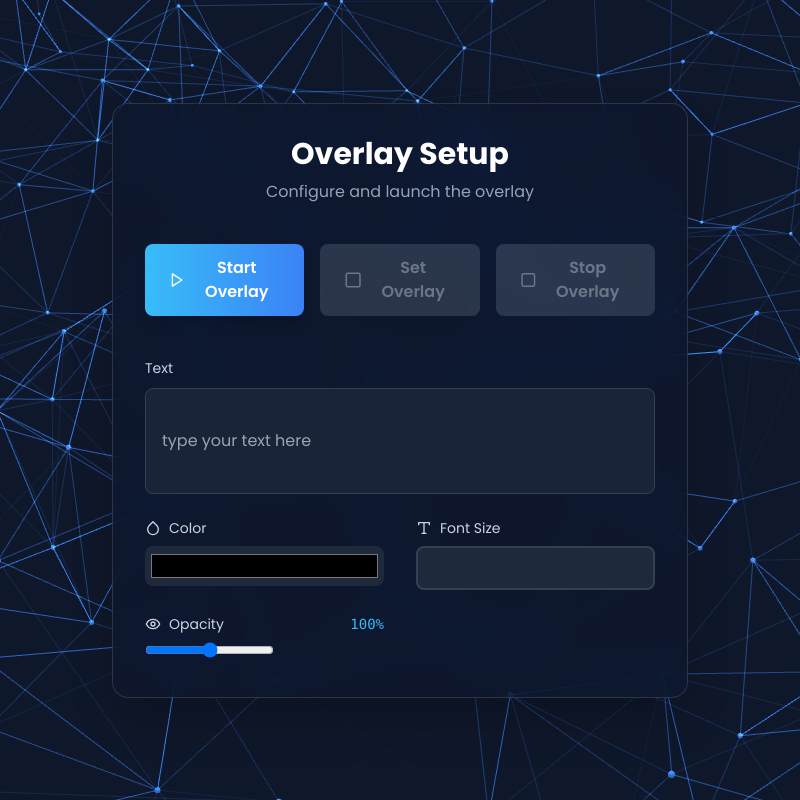
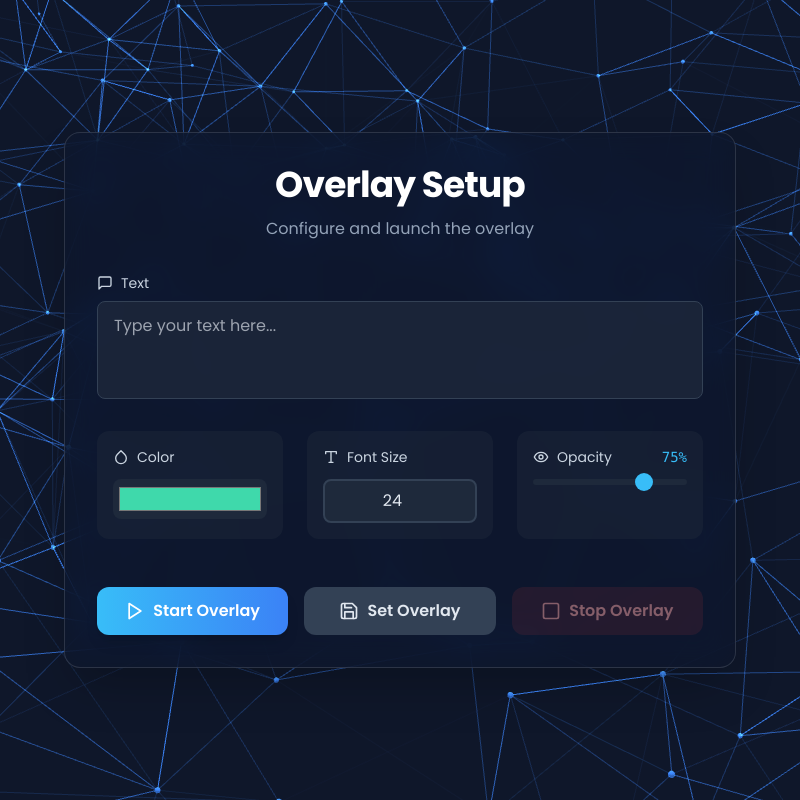
Before and after one commit to guan4tou2/desktop-captions, an Electron app: page index.html in a window 800 px wide. Drawn offline with nearby package versions, Linux system fonts and the light colour scheme; files that its build step writes are made by us from their sources; animation ran at ten frames a second.

Commit message:
fix: show text feature

```diff
--- a/desktop-captions/index.html
+++ b/index.html
@@ -45,6 +45,51 @@
       .btn-primary {
         background-image: linear-gradient(to right, #38bdf8, #3b82f6);
       }
+
+      .control-panel {
+        transition: all 0.3s ease;
+      }
+
+      .control-panel:hover {
+        transform: translateY(-2px);
+      }
+
+      input[type="range"] {
+        width: 100%;
+        height: 6px;
+        background: #1e293b;
+        border-radius: 5px;
+        outline: none;
+        -webkit-appearance: none;
+      }
+
+      input[type="range"]::-webkit-slider-thumb {
+        -webkit-appearance: none;
+        width: 18px;
+        height: 18px;
+        background: #38bdf8;
+        border-radius: 50%;
+        cursor: pointer;
+        transition: all 0.3s ease;
+      }
+
+      input[type="range"]::-webkit-slider-thumb:hover {
+        transform: scale(1.1);
+      }
+
+      .animate-pulse-slow {
+        animation: pulse 3s cubic-bezier(0.4, 0, 0.6, 1) infinite;
+      }
+
+      @keyframes pulse {
+        0%,
+        100% {
+          opacity: 1;
+        }
+        50% {
+          opacity: 0.8;
+        }
+      }
     </style>
   </head>
 
@@ -57,24 +102,28 @@
       class="relative min-h-screen flex items-center justify-center p-4 z-10"
     >
       <div
-        class="glass-effect w-full max-w-xl p-8 rounded-2xl shadow-2xl space-y-10"
+        class="glass-effect w-full max-w-2xl p-8 rounded-2xl shadow-2xl space-y-8"
       >
         <!-- Header -->
-        <div class="text-center">
-          <h1 class="text-3xl font-bold text-white">Overlay Setup</h1>
-          <p class="text-slate-400 mt-2">Configure and launch the overlay</p>
+        <div class="text-center space-y-3">
+          <h1 class="text-4xl font-bold text-white tracking-tight">
+            Overlay Setup
+          </h1>
+          <p class="text-slate-400">Configure and launch the overlay</p>
         </div>
 
-                <!-- Action Buttons -->
-        <div class="flex flex-col sm:flex-row gap-4">
-          <button
-            id="start-button"
-            class="w-full btn-primary text-white font-semibold py-3 px-6 rounded-lg shadow-lg hover:shadow-sky-500/50 transform hover:-translate-y-0.5 transition-all duration-300 flex items-center justify-center gap-2"
+        <!-- Form -->
+        <div class="space-y-8">
+          <!-- Text Input -->
+          <div class="space-y-2">
+            <label
+              for="captions-input"
+              class="text-sm font-medium text-slate-300 flex items-center gap-2"
             >
               <svg
                 xmlns="http://www.w3.org/2000/svg"
-              width="20"
-              height="20"
+                width="16"
+                height="16"
                 viewBox="0 0 24 24"
                 fill="none"
                 stroke="currentColor"
@@ -82,69 +131,24 @@
                 stroke-linecap="round"
                 stroke-linejoin="round"
               >
-              <polygon points="5 3 19 12 5 21 5 3"></polygon>
+                <path
+                  d="M21 15a2 2 0 0 1-2 2H7l-4 4V5a2 2 0 0 1 2-2h14a2 2 0 0 1 2 2z"
+                ></path>
               </svg>
-            <span>Start Overlay</span>
-          </button>
-          <button
-            id="stop-button"
-            disabled
-            class="w-full bg-slate-600 text-slate-300 font-semibold py-3 px-6 rounded-lg transition-all duration-300 disabled:opacity-50 disabled:cursor-not-allowed flex items-center justify-center gap-2"
-          >
-            <svg
-              xmlns="http://www.w3.org/2000/svg"
-              width="20"
-              height="20"
-              viewBox="0 0 24 24"
-              fill="none"
-              stroke="currentColor"
-              stroke-width="2"
-              stroke-linecap="round"
-              stroke-linejoin="round"
-            >
-              <rect x="3" y="3" width="18" height="18" rx="2" ry="2"></rect>
-            </svg>
-            <span>Set Overlay</span>
-          </button>
-          <button
-            id="stop-button"
-            disabled
-            class="w-full bg-slate-600 text-slate-300 font-semibold py-3 px-6 rounded-lg transition-all duration-300 disabled:opacity-50 disabled:cursor-not-allowed flex items-center justify-center gap-2"
-          >
-            <svg
-              xmlns="http://www.w3.org/2000/svg"
-              width="20"
-              height="20"
-              viewBox="0 0 24 24"
-              fill="none"
-              stroke="currentColor"
-              stroke-width="2"
-              stroke-linecap="round"
-              stroke-linejoin="round"
-            >
-              <rect x="3" y="3" width="18" height="18" rx="2" ry="2"></rect>
-            </svg>
-            <span>Stop Overlay</span>
-          </button>
+              Text
+            </label>
+            <textarea
+              id="captions-input"
+              class="form-input mt-1 block w-full rounded-lg px-4 py-3 resize-none"
+              placeholder="Type your text here..."
+              rows="3"
+            ></textarea>
           </div>
 
-        <!-- Form -->
-        <div class="space-y-6">
-          <div>
-            <label for="captions-input" class="text-sm font-medium text-slate-300"
-              >Text</label
-            >
-            <input
-              type="textarea"
-              id="captions-input"
-              class="form-input mt-2 block w-full rounded-lg px-4 py-10"
-              placeholder="type your text here"
-            />
-          </div>
-        <!-- Controls -->
-          <div class="mt-6 grid grid-cols-1 md:grid-cols-2 gap-x-8 gap-y-6">
+          <!-- Controls Grid -->
+          <div class="grid grid-cols-1 md:grid-cols-3 gap-6">
             <!-- Color control -->
-            <div id="colorControl" class="space-y-2">
+            <div class="control-panel bg-slate-800/50 p-4 rounded-xl space-y-3">
               <label
                 for="ColorInput"
                 class="text-sm font-medium text-slate-300 flex items-center gap-2"
@@ -167,11 +171,13 @@
               <input
                 type="color"
                 id="ColorInput"
+                value="#3fd9ab"
                 class="w-full h-10 p-1 bg-slate-800 border-slate-700 rounded-lg cursor-pointer"
               />
             </div>
+
             <!-- Font size control -->
-            <div id="fontSizeControl" class="space-y-2">
+            <div class="control-panel bg-slate-800/50 p-4 rounded-xl space-y-3">
               <label
                 for="SizeInput"
                 class="text-sm font-medium text-slate-300 flex items-center gap-2"
@@ -196,13 +202,13 @@
               <input
                 type="number"
                 id="SizeInput"
-                min="{{Options['FontSize'][1]}}"
-                max="{{Options['FontSize'][2]}}"
+                value="24"
                 class="w-full bg-slate-800 border-2 border-slate-700 rounded-lg p-2 text-center focus:ring-2 focus:ring-sky-400 focus:border-sky-400 transition-all duration-300"
               />
             </div>
+
             <!-- Opacity control -->
-            <div id="opacityControl" class="space-y-2">
+            <div class="control-panel bg-slate-800/50 p-4 rounded-xl space-y-3">
               <label
                 for="OpacityRange"
                 class="text-sm font-medium text-slate-300 flex items-center justify-between"
@@ -225,17 +231,85 @@
                   Opacity
                 </span>
                 <span id="opacityValue" class="font-mono text-sky-400"
-                  >100%</span
+                  >50%</span
                 >
               </label>
               <input
                 type="range"
                 id="OpacityRange"
-                min="{{Options['Opacity'][1]}}"
-                max="{{Options['Opacity'][2]}}"
+                min="0"
+                max="100"
                 step="1"
+                class="mt-2"
+                value="75"
               />
             </div>
+          </div>
+
+          <!-- Action Buttons -->
+          <div class="flex flex-col sm:flex-row gap-4 pt-4">
+            <button
+              id="start-button"
+              class="w-full btn-primary text-white font-semibold py-3 px-6 rounded-xl shadow-lg hover:shadow-sky-500/50 transform hover:-translate-y-0.5 transition-all duration-300 flex items-center justify-center gap-2"
+            >
+              <svg
+                xmlns="http://www.w3.org/2000/svg"
+                width="20"
+                height="20"
+                viewBox="0 0 24 24"
+                fill="none"
+                stroke="currentColor"
+                stroke-width="2"
+                stroke-linecap="round"
+                stroke-linejoin="round"
+              >
+                <polygon points="5 3 19 12 5 21 5 3"></polygon>
+              </svg>
+              <span>Start Overlay</span>
+            </button>
+            <button
+              id="set-button"
+              class="w-full bg-slate-700 hover:bg-slate-600 text-slate-200 font-semibold py-3 px-6 rounded-xl transition-all duration-300 flex items-center justify-center gap-2"
+            >
+              <svg
+                xmlns="http://www.w3.org/2000/svg"
+                width="20"
+                height="20"
+                viewBox="0 0 24 24"
+                fill="none"
+                stroke="currentColor"
+                stroke-width="2"
+                stroke-linecap="round"
+                stroke-linejoin="round"
+              >
+                <path
+                  d="M19 21H5a2 2 0 0 1-2-2V5a2 2 0 0 1 2-2h11l5 5v11a2 2 0 0 1-2 2z"
+                />
+                <polyline points="17 21 17 13 7 13 7 21" />
+                <polyline points="7 3 7 8 15 8" />
+              </svg>
+              <span>Set Overlay</span>
+            </button>
+            <button
+              id="stop-button"
+              disabled
+              class="w-full bg-red-500/20 text-red-300 font-semibold py-3 px-6 rounded-xl transition-all duration-300 disabled:opacity-50 disabled:cursor-not-allowed flex items-center justify-center gap-2 hover:bg-red-500/30"
+            >
+              <svg
+                xmlns="http://www.w3.org/2000/svg"
+                width="20"
+                height="20"
+                viewBox="0 0 24 24"
+                fill="none"
+                stroke="currentColor"
+                stroke-width="2"
+                stroke-linecap="round"
+                stroke-linejoin="round"
+              >
+                <rect x="3" y="3" width="18" height="18" rx="2" ry="2"></rect>
+              </svg>
+              <span>Stop Overlay</span>
+            </button>
           </div>
         </div>
       </div>
@@ -256,16 +330,14 @@
         minWidth: 200.0,
         scale: 1.0,
         scaleMobile: 1.0,
-        color: 0x3b82f6, // sky-500
-        backgroundColor: 0x0f172a, // slate-900
+        color: 0x3b82f6,
+        backgroundColor: 0x0f172a,
         points: 12.0,
         maxDistance: 25.0,
         spacing: 18.0,
       });
 
       document.addEventListener("DOMContentLoaded", () => {
-        const api = window.API;
-
         // DOM Elements
         const startButton = document.getElementById("start-button");
         const setButton = document.getElementById("set-button");
@@ -274,6 +346,14 @@
         const sizeInput = document.getElementById("SizeInput");
         const opacityInput = document.getElementById("OpacityRange");
         const captionsInput = document.getElementById("captions-input");
+        const opacityValue = document.getElementById("opacityValue");
+        opacityValue.textContent = `${opacityInput.value}%`;
+        opacityInput.addEventListener("input", () => {
+          opacityValue.textContent = `${opacityInput.value}%`;
+        });
+        opacityInput.addEventListener("change", () => {
+          opacityValue.textContent = `${opacityInput.value}%`;
+        });
       });
     </script>
   </body>
--- /dev/null
+++ b/renderer.js
@@ -0,0 +1,104 @@
+/**
+ * This file is loaded via the <script> tag in the index.html file and will
+ * be executed in the renderer process for that window. No Node.js APIs are
+ * available in this process because `nodeIntegration` is turned off and
+ * `contextIsolation` is turned on. Use the contextBridge API in `preload.js`
+ * to expose Node.js functionality from the main process.
+ */
+function showdanmu(string, color = "#000000", range = 75, size = 10) {
+  var parentElement = document.getElementById("childdiv");
+  while (parentElement.firstChild) {
+    parentElement.removeChild(parentElement.firstChild);
+  }
+  var imgs = /^https?:\/\/\S*.(gif|png|jpeg|jpg)$/;
+  if (imgs.test(string)) {
+    var danmu = document.createElement("img");
+    danmu.setAttribute("src", string);
+    danmu.style.width = `100%`;
+  } else {
+    var danmu = document.createElement("h1");
+    danmu.className = "danmu";
+    danmu.textContent = string;
+    danmu.setAttribute("data-storke", string);
+    danmu.style.fontSize = `${size}vw`;
+    danmu.style.color = color;
+  }
+  danmu.style.opacity = range * 0.01;
+  parentElement.appendChild(danmu);
+}
+
+// 將函式掛到 window 物件，讓 main process 注入的腳本可以呼叫
+if (typeof window !== "undefined") {
+  window.showdanmu = showdanmu;
+}
+
+document.addEventListener("DOMContentLoaded", () => {
+  const startButton = document.getElementById("start-button");
+  const setButton = document.getElementById("set-button");
+  const stopButton = document.getElementById("stop-button");
+  const colorInput = document.getElementById("ColorInput");
+  const sizeInput = document.getElementById("SizeInput");
+  const opacityInput = document.getElementById("OpacityRange");
+  const captionsInput = document.getElementById("captions-input");
+  const opacityValue = document.getElementById("opacityValue");
+  const api = window.API;
+
+  if (!api) {
+    console.error("API not initialized");
+    return;
+  }
+
+  function updateOverlay() {
+    if (api && api.change) {
+      api.change(
+        captionsInput.value,
+        colorInput.value,
+        opacityInput.value,
+        sizeInput.value
+      );
+    }
+  }
+
+  startButton.addEventListener("click", () => {
+    api.create();
+
+    startButton.disabled = true;
+    stopButton.disabled = false;
+    setButton.disabled = false;
+  });
+
+  stopButton.addEventListener("click", () => {
+    startButton.disabled = false;
+    stopButton.disabled = true;
+    setButton.disabled = true;
+    api.delete();
+  });
+
+  setButton.addEventListener("click", () => {
+    api.set();
+  });
+
+  // Color input events
+  colorInput.addEventListener("input", updateOverlay);
+  colorInput.addEventListener("change", updateOverlay);
+
+  // Opacity input events
+  opacityInput.addEventListener("input", () => {
+    opacityValue.textContent = `${opacityInput.value}%`;
+    updateOverlay();
+  });
+  opacityInput.addEventListener("change", () => {
+    opacityValue.textContent = `${opacityInput.value}%`;
+    updateOverlay();
+  });
+
+  // Size input events
+  sizeInput.addEventListener("input", updateOverlay);
+  sizeInput.addEventListener("change", updateOverlay);
+
+  // Captions input events
+  captionsInput.addEventListener("input", updateOverlay);
+
+  // Initialize opacity value display
+  opacityValue.textContent = `${opacityInput.value}%`;
+});
```
Also changed, not shown: desktop-captions/renderer.js (deleted, +0 -80 lines), main.js (renamed from desktop-captions/main.js, +79 -34 lines), .babelrc (renamed from desktop-captions/.babelrc), assets/SDGlitch_Demo.ttf (renamed from desktop-captions/assets/SDGlitch_Demo.ttf), assets/icon.png (renamed from desktop-captions/assets/icon.png), assets/linkstart.png (renamed from desktop-captions/assets/linkstart.png), child.css (renamed from desktop-captions/child.css), child.html (renamed from desktop-captions/child.html), package.json (renamed from desktop-captions/package.json), preload.js (renamed from desktop-captions/preload.js), styles.css (renamed from desktop-captions/styles.css), webpack.config.js (renamed from desktop-captions/webpack.config.js), 5 other files. Lines whose indentation alone changed are shown as unchanged.
